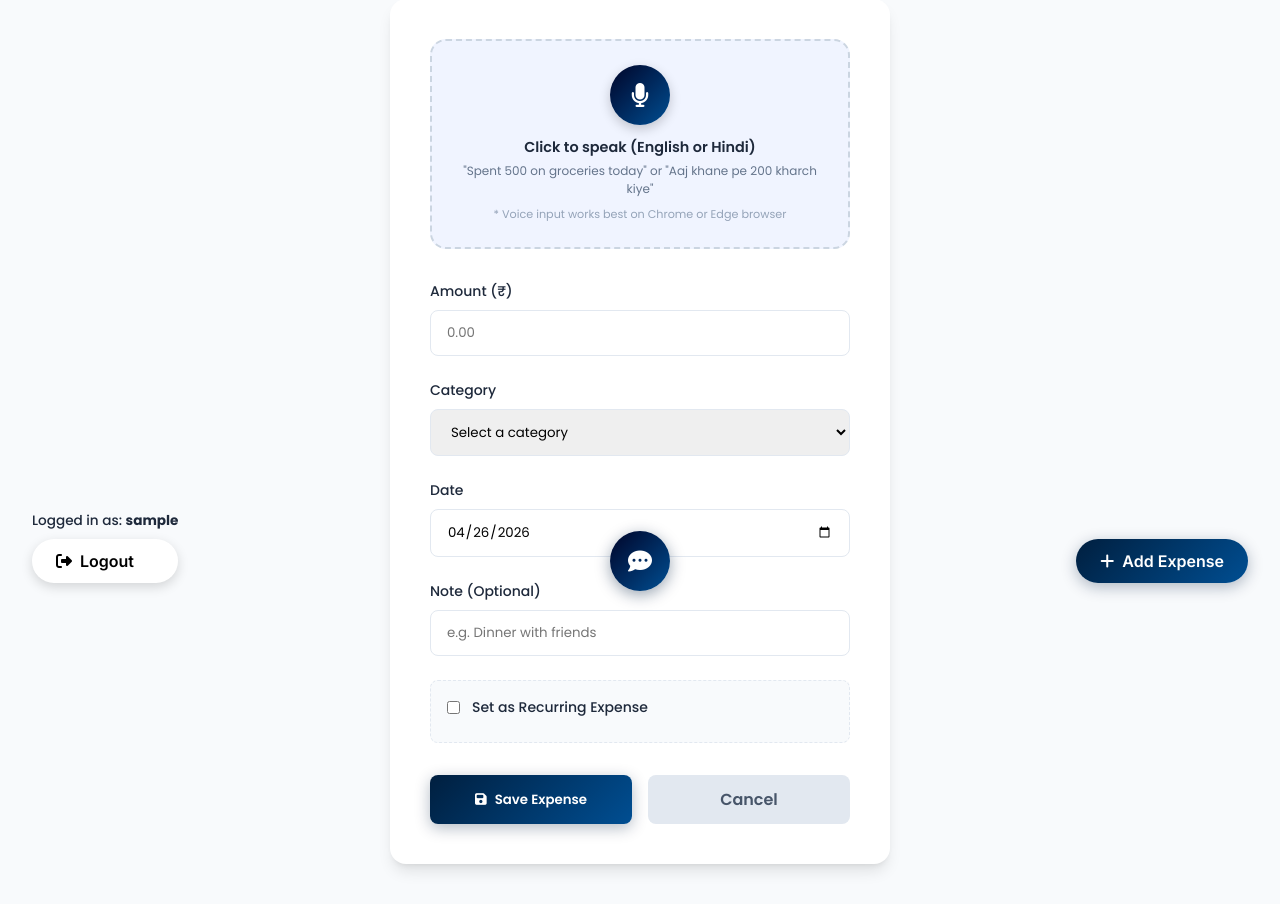
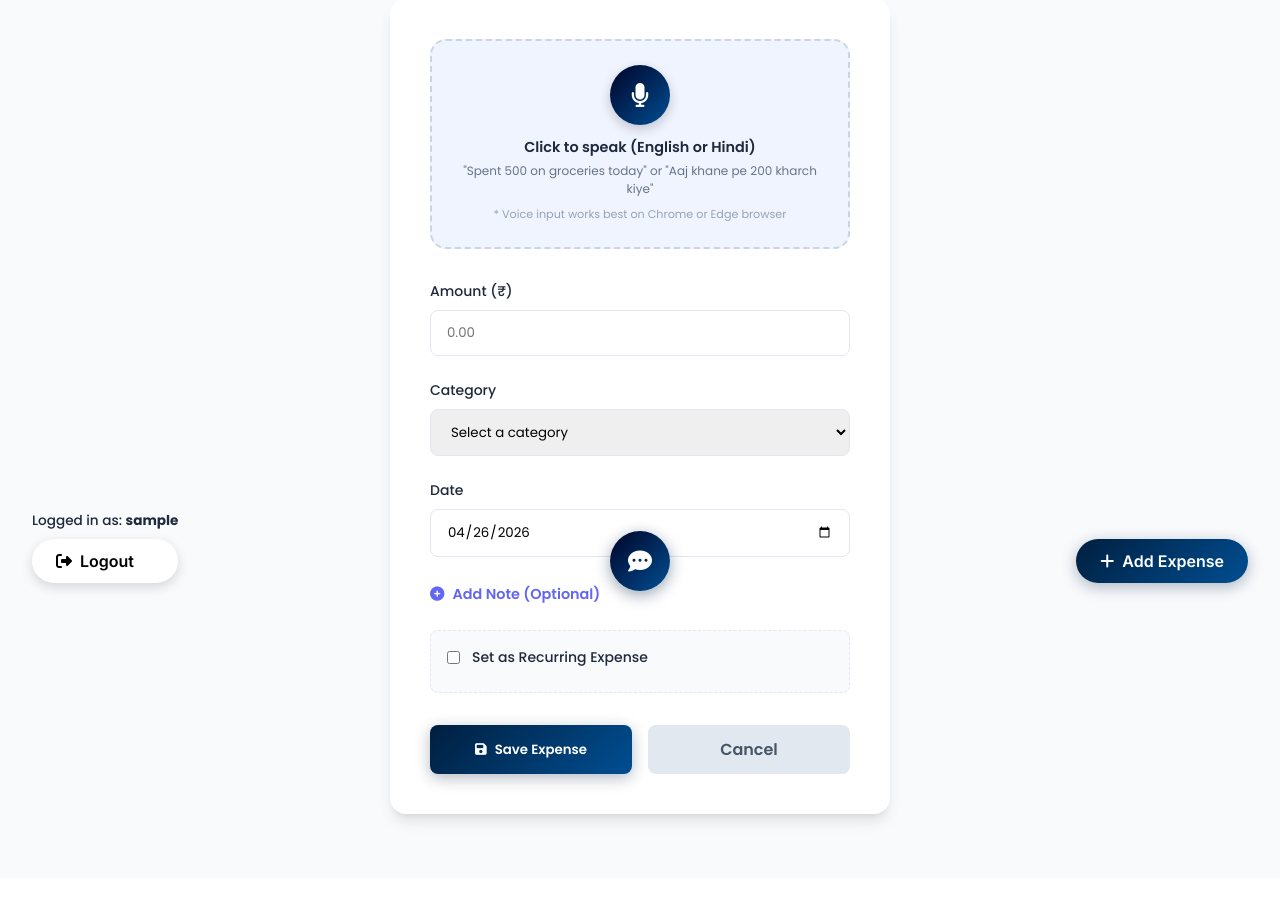
Before and after one commit to Jiyagupta20/SpendSmart, a Flask app: page /add in a window 1280 px wide. Shown: the part 185-1089 px from the top of the page. After the commit the page ends 1012 px from the top, so only its background shows below. Run offline with Flask 3, Linux system fonts and the light colour scheme; the visitor is signed in with stand-in values (Sample User, id 1); some web fonts are replaced.

Commit message:
ui: make Note field optional and hidden by default in forms

```diff
--- a/templates/add_expense.html
+++ b/templates/add_expense.html
@@ -35,8 +35,14 @@
             <input type="date" name="date" id="date" class="form-input" value="{{ today }}" required>
         </div>
 
-        <div class="form-group">
-            <label for="note">Note (Optional)</label>
+        <div id="note-toggle-container" style="margin-bottom: 1.5rem;">
+            <button type="button" class="btn" style="background: none; color: var(--primary-color); padding: 0; font-size: 0.9rem; font-weight: 600;" onclick="document.getElementById('note-group').style.display = 'block'; this.style.display = 'none';">
+                <i class="fas fa-plus-circle"></i> Add Note (Optional)
+            </button>
+        </div>
+
+        <div id="note-group" class="form-group" style="display: none;">
+            <label for="note">Note</label>
             <input type="text" name="note" id="note" class="form-input" placeholder="e.g. Dinner with friends">
         </div>
 
@@ -147,7 +153,12 @@
 
                     if (data.amount) document.getElementById('amount').value = data.amount;
                     if (data.category) document.getElementById('category').value = data.category;
-                    if (data.note) document.getElementById('note').value = data.note;
+                    if (data.note) {
+                        document.getElementById('note').value = data.note;
+                        document.getElementById('note-group').style.display = 'block';
+                        const toggleBtn = document.querySelector('#note-toggle-container button');
+                        if (toggleBtn) toggleBtn.style.display = 'none';
+                    }
                     if (data.date) document.getElementById('date').value = data.date;
 
                     micStatus.innerHTML = "<span style='color: #059669;'><i class='fas fa-check-circle'></i> Form auto-filled!</span>";
```
Also changed, not shown: templates/edit_expense.html (+7 -1 lines).
